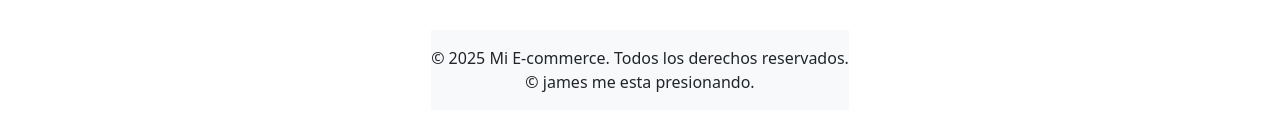
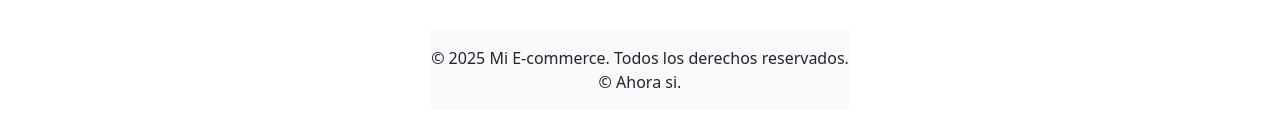
Before and after one commit to CamilaARestrepo/frontelectiva2_ecommerce_enviosperdidos, a React (Vite) app: page / in a window 1280 px wide. Shown: the part 398-528 px from the top of the page. Built offline with nearby package versions, Linux system fonts and the light colour scheme; no server answers.

Commit message:
ajuste CORRECCION con la bendi james amen ahora siu

```diff
--- a/src/App.jsx
+++ b/src/App.jsx
@@ -39,7 +39,7 @@ function App() {
 
       <footer className="bg-light text-center py-3 mt-5">
         <p className="mb-0">© 2025 Mi E-commerce. Todos los derechos reservados.</p>
-        <p className="mb-0">© james me esta presionando.</p>
+        <p className="mb-0">© Ahora si.</p>
       </footer>
     </Router>
   );
```
